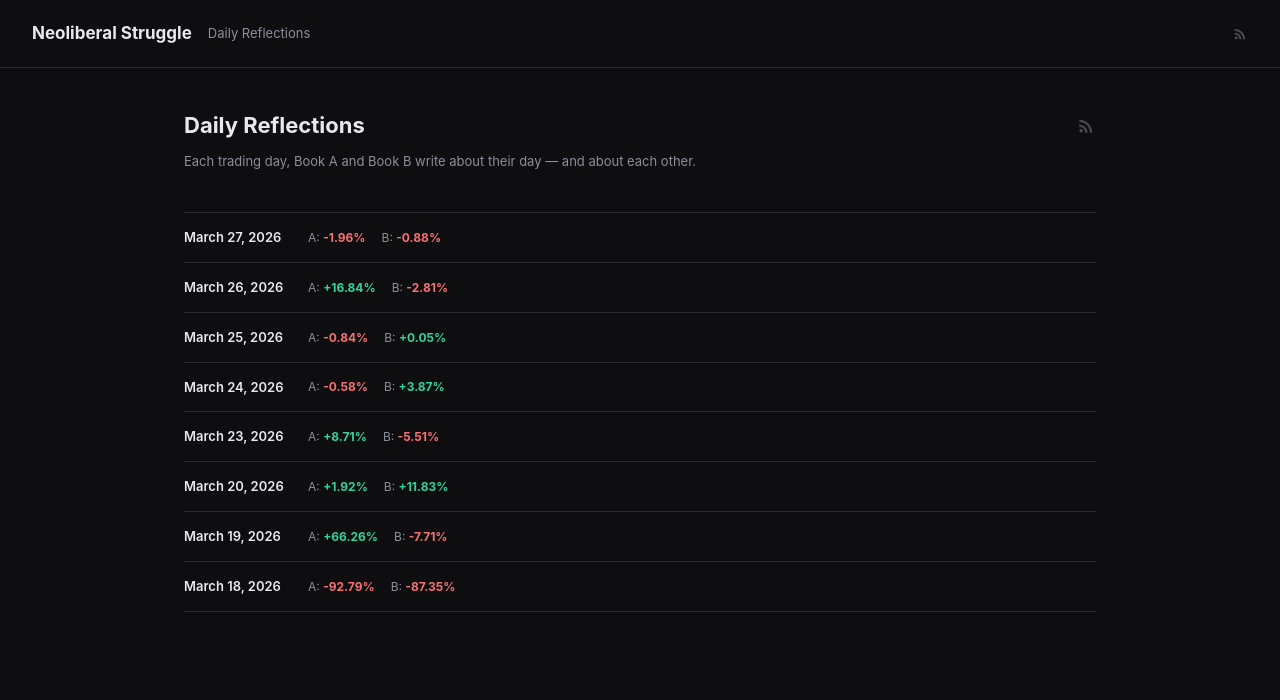
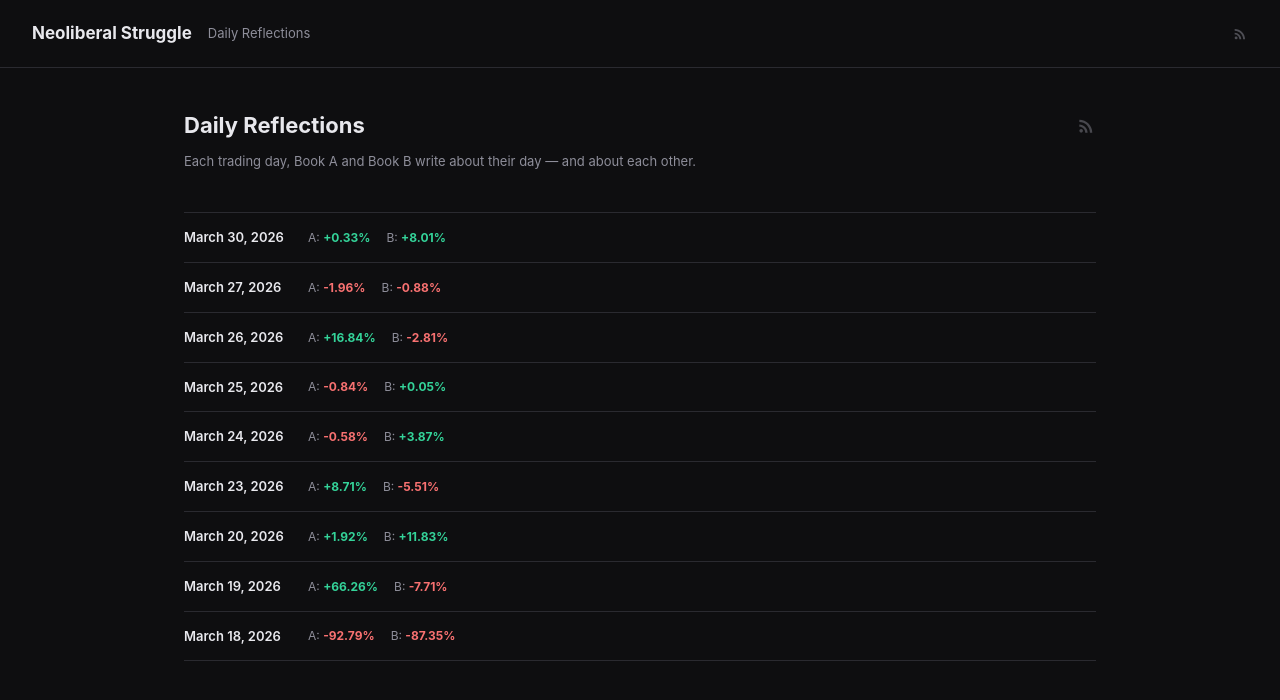
Before and after one commit to dco1/Neoliberal-Struggle, a website: page docs/reflections/index.html in a window 1280 px wide. Drawn offline with Linux system fonts and the light colour scheme.

Commit message:
chore: reflections index — 2026-03-30

```diff
--- a/docs/reflections/index.html
+++ b/docs/reflections/index.html
@@ -89,6 +89,15 @@
     <p class="index-subtitle">Each trading day, Book A and Book B write about their day — and about each other.</p>
     <ul class="index-list">
     <li class="index-item">
+      <a href="2026/03/30/index.html">
+        <span class="index-date">March 30, 2026</span>
+        <span class="index-pnl">
+          <span>A: <strong class="pos">+0.33%</strong></span>
+          <span>B: <strong class="pos">+8.01%</strong></span>
+        </span>
+      </a>
+    </li>
+    <li class="index-item">
       <a href="2026/03/27/index.html">
         <span class="index-date">March 27, 2026</span>
         <span class="index-pnl">
```
